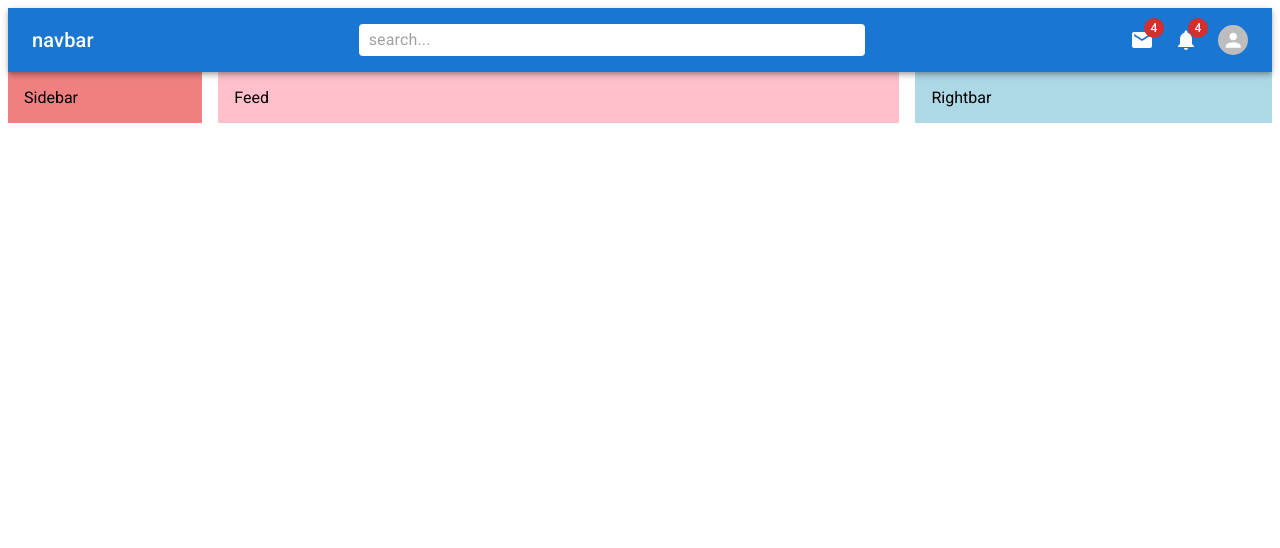
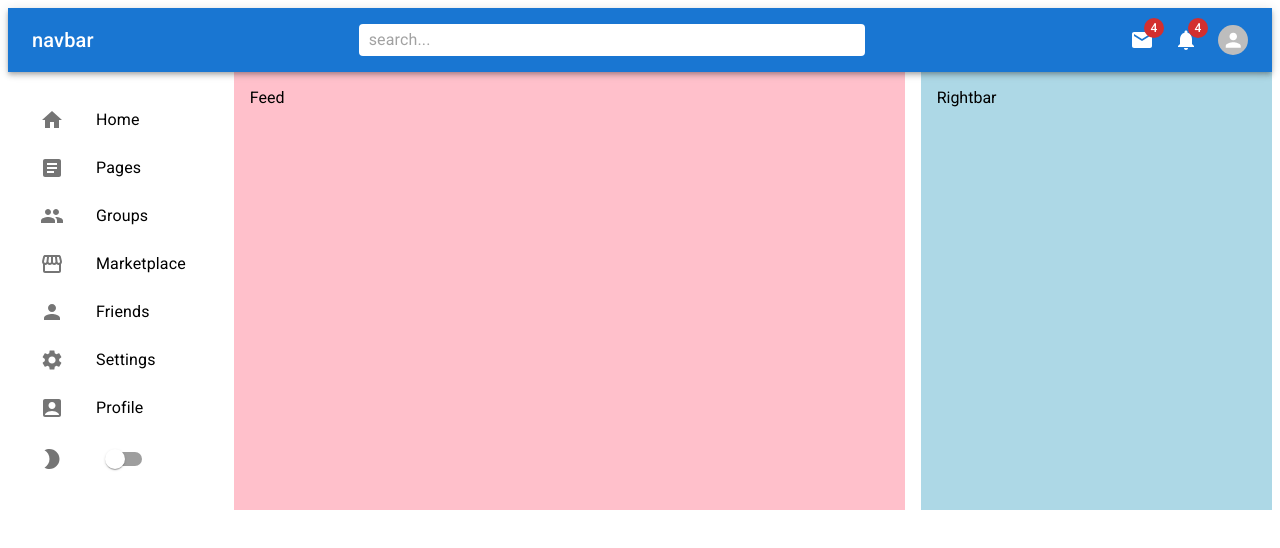
Before and after one commit to nuwankirillawala/mui-simple-social-media-app-design, a React (Create React App) app: page / in a window 1280 px wide. Shown: the top 548 px of the page. Built offline with nearby package versions, Linux system fonts and the light colour scheme.

Commit message:
Add side bar

```diff
--- a/src/components/Sidebar.jsx
+++ b/src/components/Sidebar.jsx
@@ -1,15 +1,88 @@
-import { Box } from '@mui/material';
+import { AccountBox, Article, Group, Home, ModeNight, Person, Settings, Storefront } from '@mui/icons-material';
+import { Box, List, ListItem, ListItemButton, ListItemIcon, ListItemText, Switch } from '@mui/material';
 import React from 'react'
 
 const Sidebar = () => {
     return (
         <Box
-    bgcolor="lightcoral"
             flex={1}
             p={2}
-    sx={{display: { xs: "none", sm: "block"}}}
+            sx={{ display: { xs: "none", sm: "block" } }}
         >
-        Sidebar</Box>
+            <List >
+                <ListItem disablePadding>
+                    <ListItemButton component="a" href='#home'>
+                        <ListItemIcon >
+                            <Home />
+                        </ListItemIcon>
+                        <ListItemText primary="Home" />
+                    </ListItemButton>
+                </ListItem>
+
+                <ListItem disablePadding>
+                    <ListItemButton component="a" href='#pages'>
+                        <ListItemIcon >
+                            <Article />
+                        </ListItemIcon>
+                        <ListItemText primary="Pages" />
+                    </ListItemButton>
+                </ListItem>
+
+                <ListItem disablePadding>
+                    <ListItemButton component="a" href='#groups'>
+                        <ListItemIcon >
+                            <Group />
+                        </ListItemIcon>
+                        <ListItemText primary="Groups" />
+                    </ListItemButton>
+                </ListItem>
+
+                <ListItem disablePadding>
+                    <ListItemButton component="a" href='#marketplace'>
+                        <ListItemIcon >
+                            <Storefront />
+                        </ListItemIcon>
+                        <ListItemText primary="Marketplace" />
+                    </ListItemButton>
+                </ListItem>
+
+                <ListItem disablePadding>
+                    <ListItemButton component="a" href='#friends'>
+                        <ListItemIcon >
+                            <Person />
+                        </ListItemIcon>
+                        <ListItemText primary="Friends" />
+                    </ListItemButton>
+                </ListItem>
+
+                <ListItem disablePadding>
+                    <ListItemButton component="a" href='#settings'>
+                        <ListItemIcon >
+                            <Settings />
+                        </ListItemIcon>
+                        <ListItemText primary="Settings" />
+                    </ListItemButton>
+                </ListItem>
+
+                <ListItem disablePadding>
+                    <ListItemButton component="a" href='#profile'>
+                        <ListItemIcon >
+                            <AccountBox />
+                        </ListItemIcon>
+                        <ListItemText primary="Profile" />
+                    </ListItemButton>
+                </ListItem>
+
+                <ListItem disablePadding>
+                    <ListItemButton component="a" href='#profile'>
+                        <ListItemIcon >
+                            <ModeNight />
+                        </ListItemIcon>
+                        <Switch />
+                    </ListItemButton>
+                </ListItem>
+            </List>
+        </Box>
     )
 }
 
```
Lines whose indentation alone changed are shown as unchanged.
